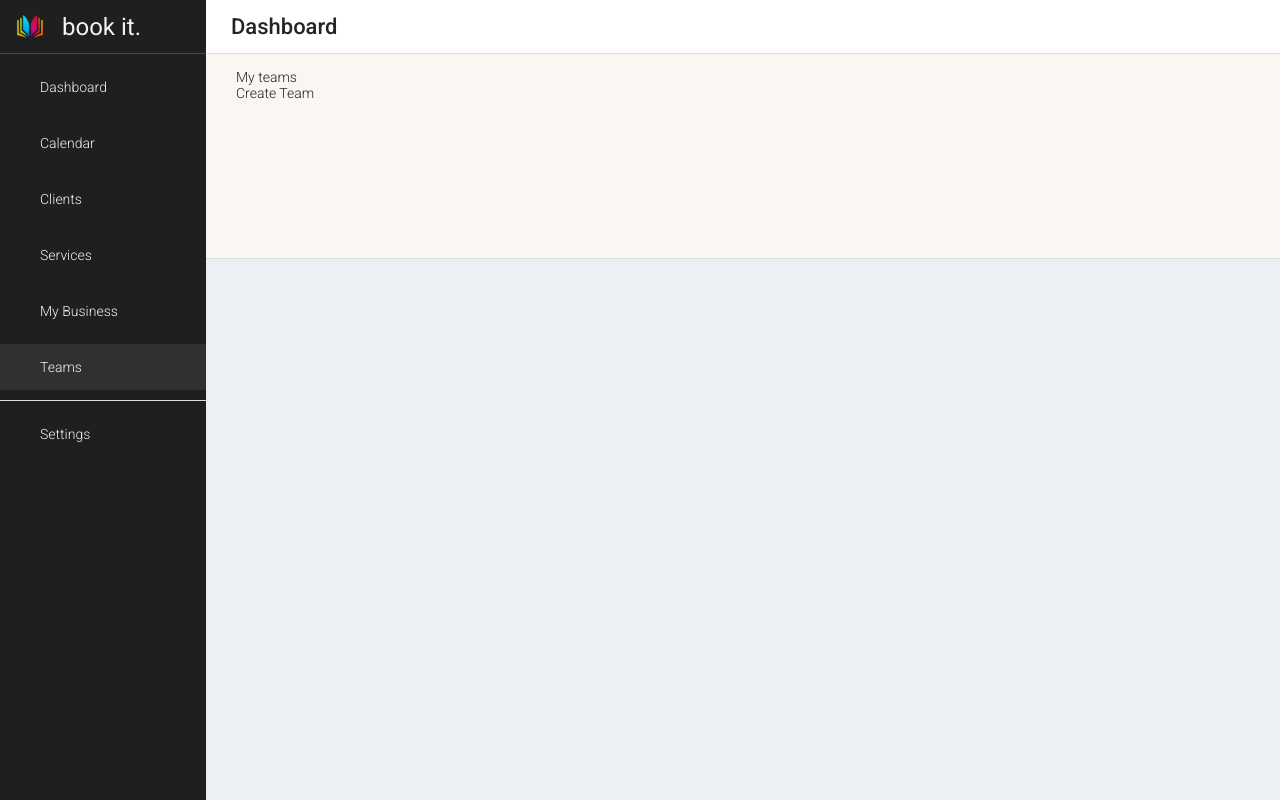
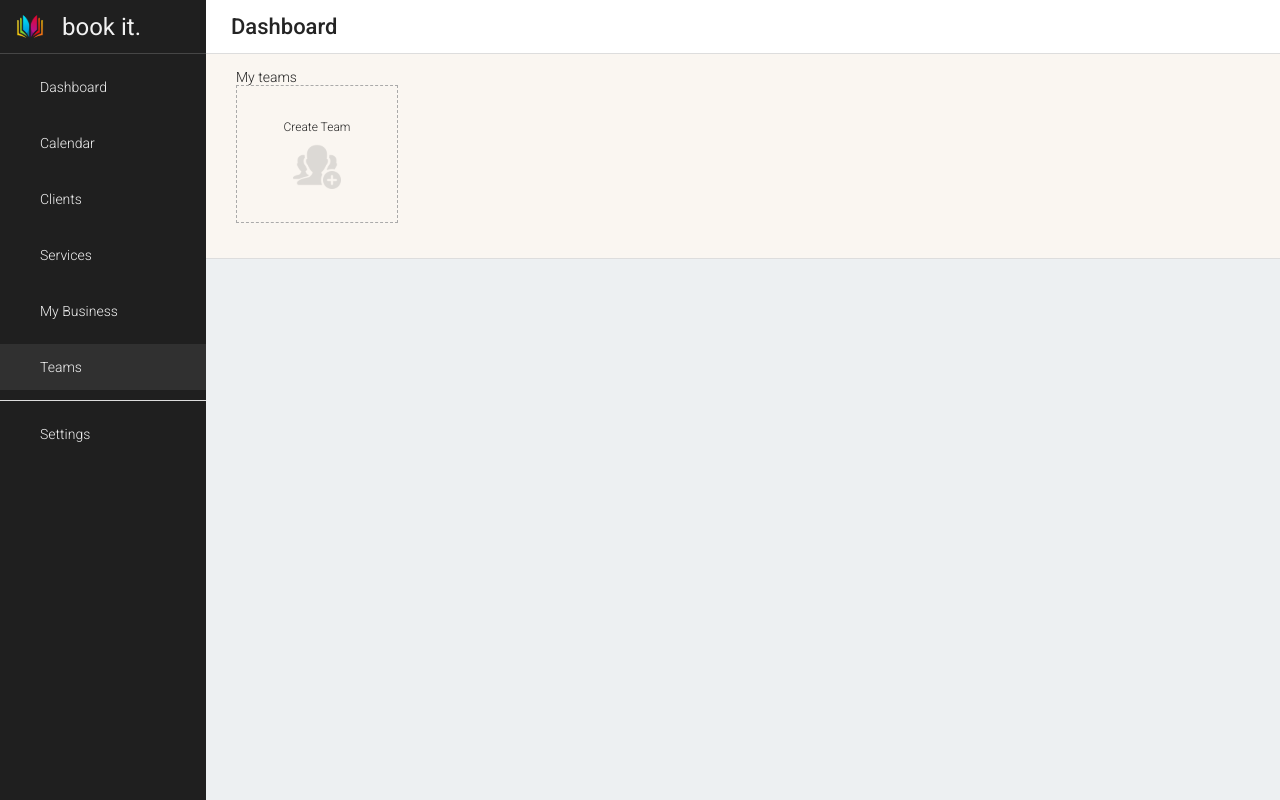
Before and after one commit to ryanhartwig/bookeasy, a Next.js app in the folder next/: page /teams in a window 1280 px wide. Built offline with nearby package versions, Linux system fonts and the light colour scheme.

Commit message:
Add create team card

```diff
--- a/next/src/app/teams/teams.module.scss
+++ b/next/src/app/teams/teams.module.scss
@@ -21,3 +21,20 @@
 .user_teams {
   width: 100%;
 }
+
+.create_team {
+  display: flex;
+  justify-content: center;
+  align-items: center;
+  flex-direction: column;
+
+  height: 138px;
+  width: 162px;
+
+  border: 1px dashed #AAAAAA;
+
+  p {
+    font-size: 12px;
+    margin-bottom: 7px;
+  }
+}
--- a/next/src/app/teams/teams.tsx
+++ b/next/src/app/teams/teams.tsx
@@ -1,6 +1,9 @@
 'use client';
 
+import Image from 'next/image';
 import styles from './teams.module.scss';
+
+import addTeam from '../../../public/assets/team_add.svg'
 
 export const Teams = () => {
 
@@ -13,7 +16,7 @@ export const Teams = () => {
       {/* Create team */}
       <div className={styles.create_team}>
         <p>Create Team</p>
-
+        <Image src={addTeam} alt='Add team icon' />
       </div>
     </div>
   )
```
